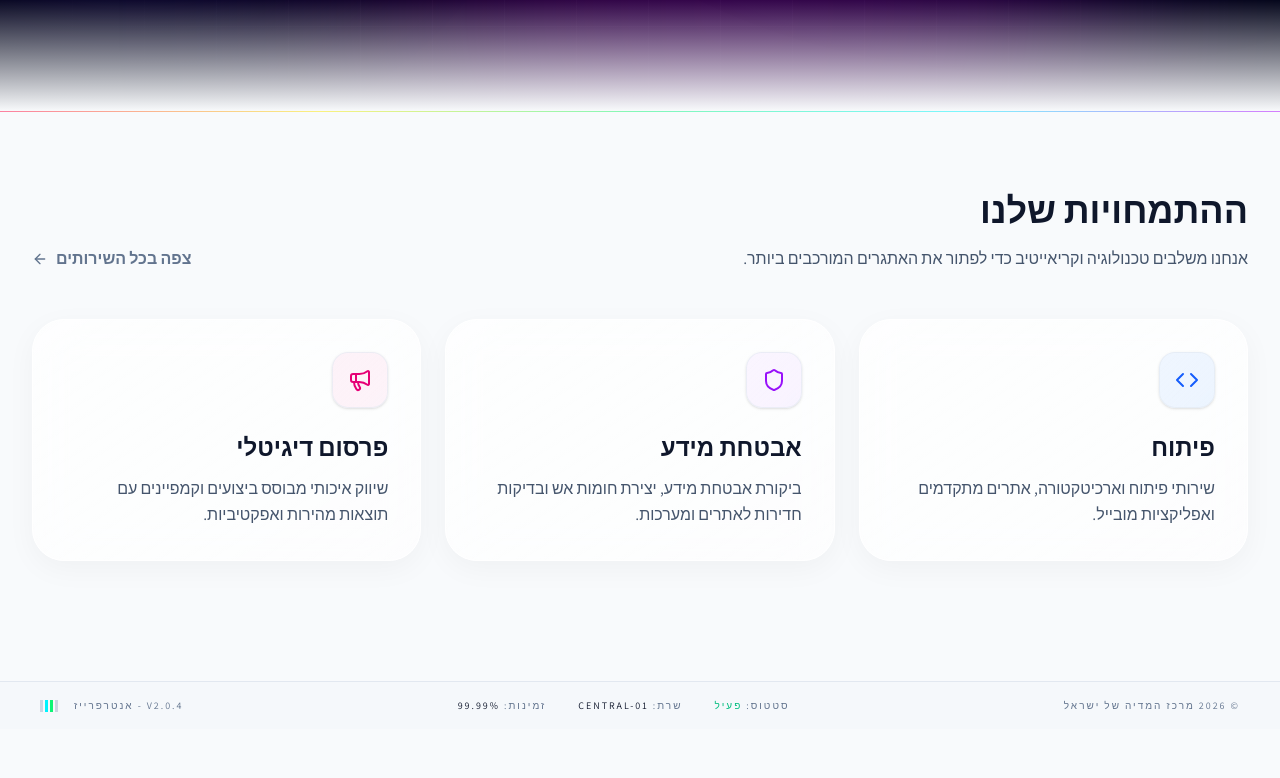
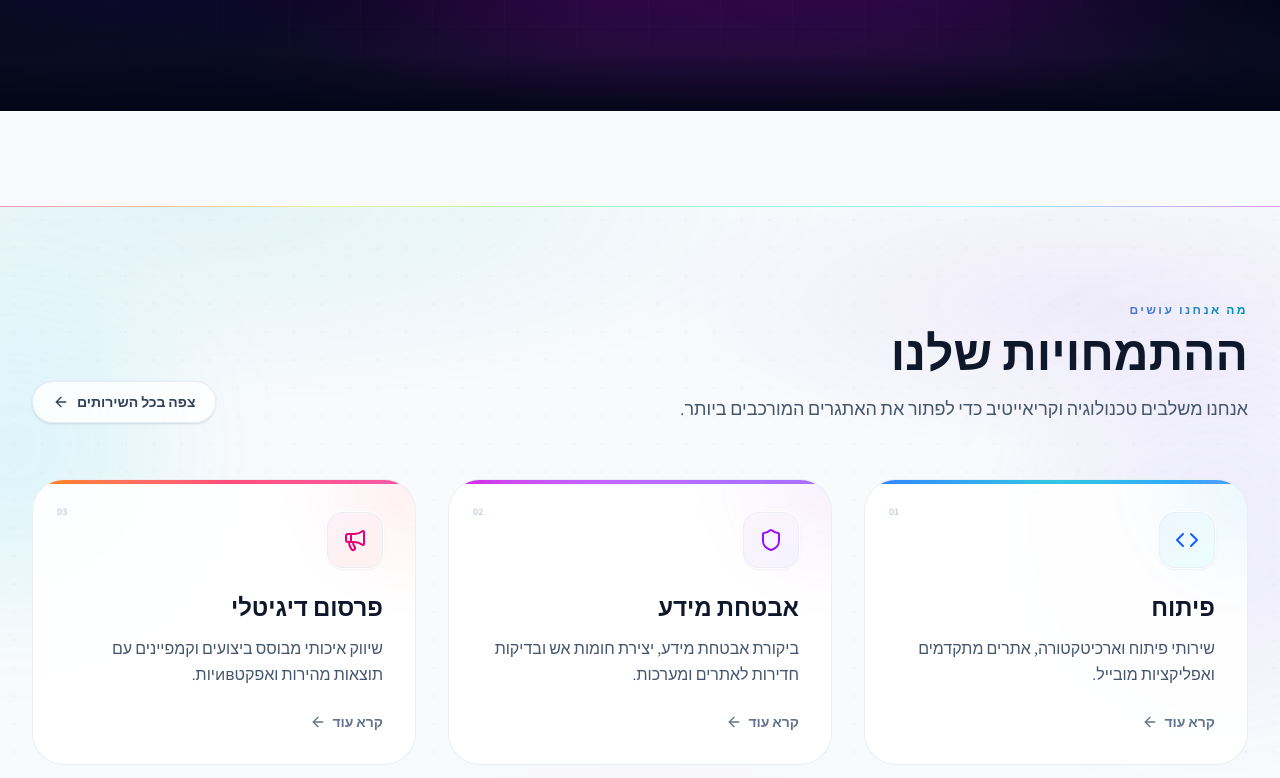
Before and after one commit to Moral-Together/media-center, a React (Vite) app: page / in a window 1280 px wide. Shown: the part 862-1640 px from the top of the page. Before the commit the page ends 1591 px from the top, so only its background shows below. Built offline with nearby package versions, Linux system fonts and the light colour scheme.

Commit message:
feat: add logo and home page

```diff
--- a/src/components/Layout.tsx
+++ b/src/components/Layout.tsx
@@ -225,7 +225,8 @@ export default function Layout() {
       </AnimatePresence>
 
       <main id="main-content" className="flex-1 pt-24 flex flex-col relative pb-10">
-        <div className="pointer-events-none absolute inset-0 -z-10 bg-gradient-to-b from-blue-200/10 via-transparent to-purple-200/10" />
+        <div className="pointer-events-none absolute inset-0 -z-10 bg-gradient-to-b from-cyan-100/15 via-white to-violet-100/12" />
+        <div className="pointer-events-none absolute inset-0 -z-10 section-dot-grid opacity-30" />
         <AnimatePresence mode="wait">
           <motion.div
             key={pathname}
--- a/src/index.css
+++ b/src/index.css
@@ -128,6 +128,18 @@
   .btn-shimmer:hover::after {
     animation: shimmerSlide 0.55s ease-out forwards;
   }
+
+  .section-light-mesh {
+    background-image:
+      radial-gradient(ellipse 90% 55% at 15% 0%, rgba(6, 182, 212, 0.09), transparent 55%),
+      radial-gradient(ellipse 70% 45% at 85% 15%, rgba(124, 58, 237, 0.07), transparent 50%),
+      radial-gradient(ellipse 60% 40% at 50% 100%, rgba(236, 72, 153, 0.05), transparent 45%);
+  }
+
+  .section-dot-grid {
+    background-image: radial-gradient(circle, rgba(15, 23, 42, 0.055) 1px, transparent 1px);
+    background-size: 28px 28px;
+  }
 }
 
 @keyframes logoSpin {
--- a/src/pages/Home.tsx
+++ b/src/pages/Home.tsx
@@ -286,55 +286,139 @@ export default function Home() {
           </motion.div>
         </motion.section>
 
-        {/* Fade to light section below */}
-        <div className="absolute bottom-0 inset-x-0 h-28 bg-gradient-to-t from-slate-50 to-transparent pointer-events-none" />
+        {/* Soft glow above wave — no heavy blur into white */}
+        <div
+          className="absolute bottom-0 inset-x-0 h-32 pointer-events-none"
+          style={{
+            background:
+              'linear-gradient(to top, rgba(2, 6, 23, 0.95) 0%, rgba(15, 23, 42, 0.4) 45%, transparent 100%)',
+          }}
+        />
+      </div>
+
+      {/* Wave bridge: dark hero → light content */}
+      <div className="relative z-10 -mt-px leading-[0] text-slate-50" aria-hidden>
+        <svg
+          className="block w-full h-14 sm:h-20 md:h-24"
+          viewBox="0 0 1440 80"
+          preserveAspectRatio="none"
+          xmlns="http://www.w3.org/2000/svg"
+        >
+          <path
+            fill="currentColor"
+            d="M0,48 C360,88 720,8 1080,52 C1260,72 1380,64 1440,56 L1440,80 L0,80 Z"
+          />
+        </svg>
       </div>
 
       {/* ═══════════════════ SERVICES PREVIEW (light) ═══════════════════ */}
-      <section className="py-20 px-4 sm:px-6 lg:px-8 max-w-7xl mx-auto relative bg-transparent">
-        <div className="absolute inset-x-0 top-0 h-px bg-gradient-neon opacity-50" />
+      <section className="relative overflow-hidden bg-gradient-to-b from-slate-50 via-white to-slate-100/80 section-light-mesh">
+        <div className="absolute inset-0 section-dot-grid opacity-60 pointer-events-none" />
+        <div className="absolute inset-x-0 top-0 h-px bg-gradient-neon opacity-40" />
+        <div className="absolute top-24 -left-32 w-72 h-72 rounded-full bg-cyan-400/10 blur-3xl pointer-events-none" />
+        <div className="absolute top-40 -right-24 w-80 h-80 rounded-full bg-violet-400/10 blur-3xl pointer-events-none" />
 
-        <div className="flex flex-col md:flex-row justify-between items-end mb-12 gap-4">
+        <div className="relative py-16 md:py-24 px-4 sm:px-6 lg:px-8 max-w-7xl mx-auto">
+          <motion.div
+            initial={{ opacity: 0, y: 20 }}
+            whileInView={{ opacity: 1, y: 0 }}
+            viewport={viewportOnce}
+            transition={{ duration: 0.5, ease: [0.22, 1, 0.36, 1] }}
+            className="flex flex-col md:flex-row justify-between items-end mb-14 gap-6"
+          >
             <div>
-            <h2 className="text-3xl md:text-4xl font-bold mb-4 text-slate-900">ההתמחויות שלנו</h2>
-            <p className="text-slate-600 max-w-xl">
+              <p className="text-xs font-bold uppercase tracking-[0.2em] text-transparent bg-clip-text bg-gradient-to-l from-cyan-600 via-violet-600 to-pink-600 mb-3">
+                מה אנחנו עושים
+              </p>
+              <h2 className="text-3xl md:text-4xl lg:text-5xl font-bold mb-4 text-slate-900">
+                ההתמחויות שלנו
+              </h2>
+              <p className="text-slate-600 max-w-xl text-lg leading-relaxed">
                 אנחנו משלבים טכנולוגיה וקריאייטיב כדי לפתור את האתגרים המורכבים ביותר.
               </p>
             </div>
-          <Link to="/services" className="text-slate-500 hover:text-slate-900 flex items-center gap-2 font-bold">
-            צפה בכל השירותים <ArrowLeft className="w-4 h-4" />
+            <Link
+              to="/services"
+              className="shrink-0 inline-flex items-center gap-2 px-5 py-2.5 rounded-full border border-slate-200/80 bg-white/80 text-slate-700 font-bold text-sm shadow-sm hover:border-violet-200 hover:text-violet-700 hover:shadow-md transition-all"
+            >
+              צפה בכל השירותים
+              <ArrowLeft className="w-4 h-4" />
             </Link>
-        </div>
+          </motion.div>
 
           <motion.div
             variants={containerStagger}
             initial="hidden"
             whileInView="show"
             viewport={viewportOnce}
-          className="grid grid-cols-1 md:grid-cols-2 lg:grid-cols-3 gap-6"
+            className="grid grid-cols-1 md:grid-cols-2 lg:grid-cols-3 gap-6 lg:gap-8"
           >
             {[
-            { icon: Code,      title: 'פיתוח',           desc: 'שירותי פיתוח וארכיטקטורה, אתרים מתקדמים ואפליקציות מובייל.',                          colorClass: 'text-blue-600',   bgClass: 'bg-gradient-to-br from-blue-50 to-blue-100/50'   },
-            { icon: Shield,    title: 'אבטחת מידע',      desc: 'ביקורת אבטחת מידע, יצירת חומות אש ובדיקות חדירות לאתרים ומערכות.',                    colorClass: 'text-purple-600', bgClass: 'bg-gradient-to-br from-purple-50 to-purple-100/50' },
-            { icon: Megaphone, title: 'פרסום דיגיטלי',   desc: 'שיווק איכותי מבוסס ביצועים וקמפיינים עם תוצאות מהירות ואפקטיביות.',                  colorClass: 'text-pink-600',   bgClass: 'bg-gradient-to-br from-pink-50 to-pink-100/50'   },
+              {
+                icon: Code,
+                title: 'פיתוח',
+                desc: 'שירותי פיתוח וארכיטקטורה, אתרים מתקדמים ואפליקציות מובייל.',
+                colorClass: 'text-blue-600',
+                bgClass: 'bg-gradient-to-br from-blue-50 to-cyan-50',
+                accent: 'from-blue-500 via-cyan-500 to-blue-600',
+                glow: 'group-hover:shadow-[0_24px_48px_-12px_rgba(37,99,235,0.22)]',
+              },
+              {
+                icon: Shield,
+                title: 'אבטחת מידע',
+                desc: 'ביקורת אבטחת מידע, יצירת חומות אש ובדיקות חדירות לאתרים ומערכות.',
+                colorClass: 'text-purple-600',
+                bgClass: 'bg-gradient-to-br from-purple-50 to-violet-50',
+                accent: 'from-violet-500 via-purple-500 to-fuchsia-600',
+                glow: 'group-hover:shadow-[0_24px_48px_-12px_rgba(124,58,237,0.22)]',
+              },
+              {
+                icon: Megaphone,
+                title: 'פרסום דיגיטלי',
+                desc: 'שיווק איכותי מבוסס ביצועים וקמפיינים עם תוצאות מהירות ואפקטивיות.',
+                colorClass: 'text-pink-600',
+                bgClass: 'bg-gradient-to-br from-pink-50 to-rose-50',
+                accent: 'from-pink-500 via-rose-500 to-orange-500',
+                glow: 'group-hover:shadow-[0_24px_48px_-12px_rgba(219,39,119,0.2)]',
+              },
             ].map((srv, i) => (
-            <motion.div
-              key={i}
-              variants={cardVariants}
-              whileHover={cardHover}
-              className="group relative bg-white/60 backdrop-blur-xl border border-white max-w-full shadow-[0_8px_30px_rgb(0,0,0,0.04)] rounded-[2rem] p-8 hover:shadow-[0_20px_40px_rgb(0,0,0,0.08)] transition-all duration-300 cursor-pointer flex flex-col z-10"
+              <motion.div key={i} variants={cardVariants} whileHover={cardHover}>
+                <Link
+                  to="/services"
+                  className={`group relative flex flex-col h-full rounded-[2rem] p-8 bg-white/90 backdrop-blur-sm border border-slate-200/70 overflow-hidden transition-all duration-300 ${srv.glow} hover:-translate-y-1 hover:border-slate-300/80`}
                 >
-              <div className="absolute inset-0 bg-gradient-to-br from-white/40 to-white/10 rounded-[2rem] pointer-events-none" />
-              <div className={`relative w-14 h-14 ${srv.bgClass} border border-slate-200/60 rounded-2xl flex items-center justify-center mb-6 shadow-sm group-hover:scale-110 transition-transform duration-300`}>
+                  <div
+                    className={`absolute inset-x-0 top-0 h-1 bg-gradient-to-l ${srv.accent} opacity-80`}
+                  />
+                  <div
+                    className={`absolute -top-20 -right-20 w-40 h-40 rounded-full bg-gradient-to-br ${srv.accent} opacity-[0.07] blur-2xl pointer-events-none group-hover:opacity-[0.12] transition-opacity`}
+                  />
+                  <span className="absolute top-6 end-6 text-[10px] font-bold tabular-nums text-slate-300 group-hover:text-slate-400 transition-colors">
+                    {String(i + 1).padStart(2, '0')}
+                  </span>
+                  <div
+                    className={`relative w-14 h-14 ${srv.bgClass} border border-slate-200/50 rounded-2xl flex items-center justify-center mb-6 shadow-sm ring-1 ring-white group-hover:scale-105 transition-transform duration-300`}
+                  >
                     <srv.icon strokeWidth={2} className={`w-6 h-6 ${srv.colorClass}`} />
                   </div>
-              <h3 className="relative text-2xl font-bold text-slate-900 mb-3 group-hover:text-transparent group-hover:bg-clip-text group-hover:bg-gradient-to-r group-hover:from-blue-600 group-hover:to-purple-600 transition-all">
+                  <h3 className="relative text-2xl font-bold text-slate-900 mb-3 group-hover:text-transparent group-hover:bg-clip-text group-hover:bg-gradient-to-l group-hover:from-blue-600 group-hover:to-purple-600 transition-all">
                     {srv.title}
                   </h3>
-              <p className="relative text-slate-600 text-base flex-1 leading-relaxed">{srv.desc}</p>
+                  <p className="relative text-slate-600 text-base flex-1 leading-relaxed mb-6">
+                    {srv.desc}
+                  </p>
+                  <span className="relative inline-flex items-center gap-1.5 text-sm font-bold text-slate-500 group-hover:text-violet-600 transition-colors">
+                    קרא עוד
+                    <ArrowLeft className="w-4 h-4 group-hover:-translate-x-0.5 transition-transform" />
+                  </span>
+                </Link>
               </motion.div>
             ))}
           </motion.div>
+        </div>
+
+        {/* Bottom fade into page background */}
+        <div className="absolute bottom-0 inset-x-0 h-16 bg-gradient-to-t from-[var(--background)] to-transparent pointer-events-none" />
       </section>
     </div>
   );
```
Lines whose indentation alone changed are shown as unchanged.
